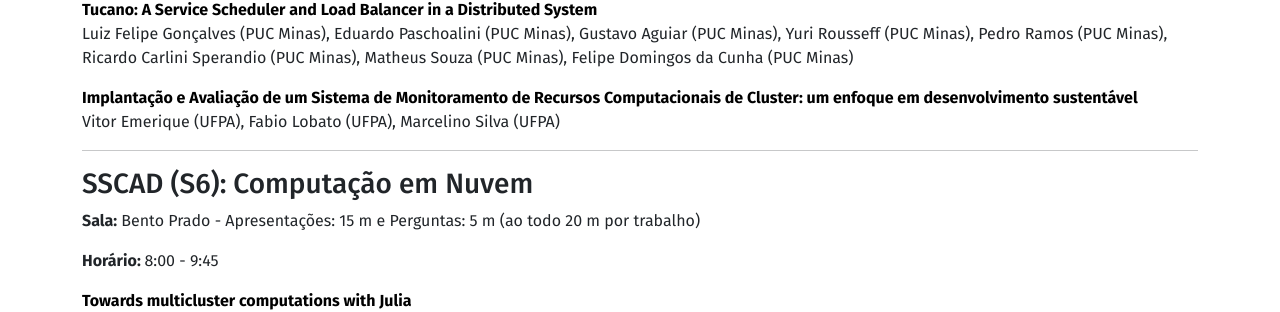
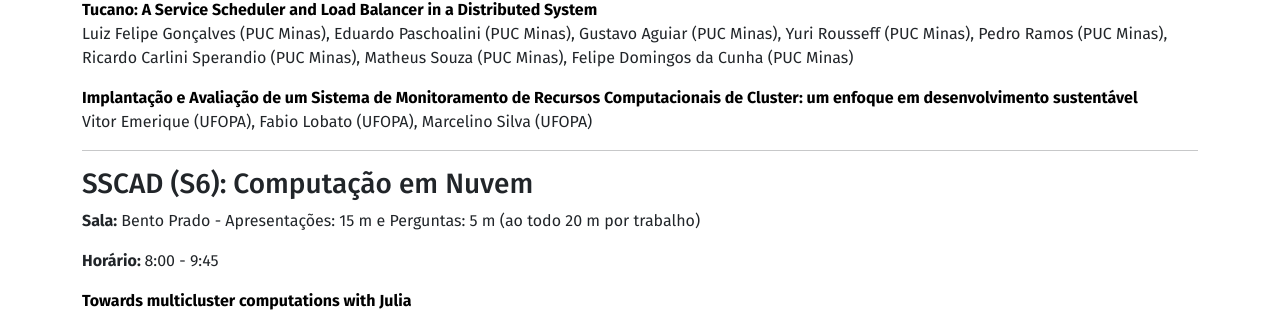
Before and after one commit to ce-acpad/sscad2024, a Jekyll site: the page built from sessions.html, in a window 1280 px wide and 900 px high, scrolled down 5714 px. Shown: the part 148-460 px from the top of the window. Built offline with Jekyll 4.4.1, drawn with Linux system fonts in a browser that asks for light colours.

Commit message:
Update program.yml

```diff
--- a/_data/program.yml
+++ b/_data/program.yml
@@ -594,7 +594,7 @@
             - title: "Tucano: A Service Scheduler and Load Balancer in a Distributed System"
               authors: "Luiz Felipe Gonçalves (PUC Minas), Eduardo Paschoalini (PUC Minas), Gustavo Aguiar (PUC Minas), Yuri Rousseff (PUC Minas), Pedro Ramos (PUC Minas), Ricardo Carlini Sperandio (PUC Minas), Matheus Souza (PUC Minas), Felipe Domingos da Cunha (PUC Minas)"
             - title: "	Implantação e Avaliação de um Sistema de Monitoramento de Recursos Computacionais de Cluster: um enfoque em desenvolvimento sustentável"
-              authors: "Vitor Emerique (UFPA), Fabio Lobato (UFPA), Marcelino Silva (UFPA)"
+              authors: "Vitor Emerique (UFOPA), Fabio Lobato (UFOPA), Marcelino Silva (UFOPA)"
         - id: "gap"
           type: "gap"
           style: "gap"
```
